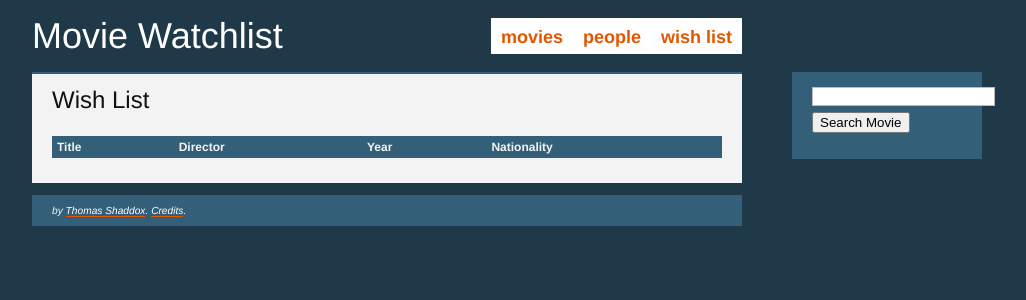
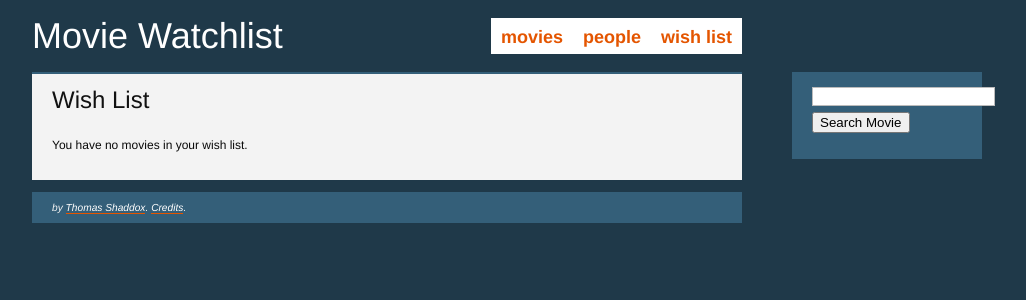
Before and after one commit to tshddx/watchlist2, a Django app: template watchlist/templates/wish_list.html in a window 1280 px wide. Shown: the top 300 px of the page, without its empty margins (133-1159 px from the left). Run offline with Django 3.2, Linux system fonts and the light colour scheme; the template is opened without the code that fills it, so the values that code supplies are empty; some libraries are stand-ins or nearby versions.

Commit message:
Accounted for the possibility of having an empty movie list, wish list, and person list.

```diff
--- a/watchlist/templates/movie_list.html
+++ b/watchlist/templates/movie_list.html
@@ -16,6 +16,7 @@
 
 {% block content %}
   <h2> Movies Watched </h2>
+  {% if viewings %}
     <table id="movie-table">
       <thead>
         <th class="title">Title</th>
@@ -38,6 +39,9 @@
       {% endfor %}
       </tbody>
     </table>
+  {% else %}
+    <p>You haven't watched any movies.</p>
+  {% endif %}
 {% endblock %}
 
 {% block sidebar %}
--- a/watchlist/templates/person_list.html
+++ b/watchlist/templates/person_list.html
@@ -6,6 +6,7 @@
 
 {% block content %}
   <h2> People </h2>
+  {% if people %}
   <table>
     <thead>
       <th>Name</th>
@@ -25,4 +26,7 @@
       {% endfor %}
     </tbody>
   </table>
+  {% else %}
+    <p>There are no people in the database.</p>
+  {% endif %}
 {% endblock %}
--- a/watchlist/templates/wish_list.html
+++ b/watchlist/templates/wish_list.html
@@ -6,6 +6,7 @@
 
 {% block content %}
   <h2> Wish List </h2>
+  {% if wish_list %}
     <table>
       <thead>
         <th>Title</th>
@@ -24,4 +25,7 @@
         {% endfor %}
       </tbody>
     </table>
+  {% else %}
+    <p>You have no movies in your wish list.</p>
+  {% endif %}
 {% endblock %}
```
Lines whose indentation alone changed are shown as unchanged.
